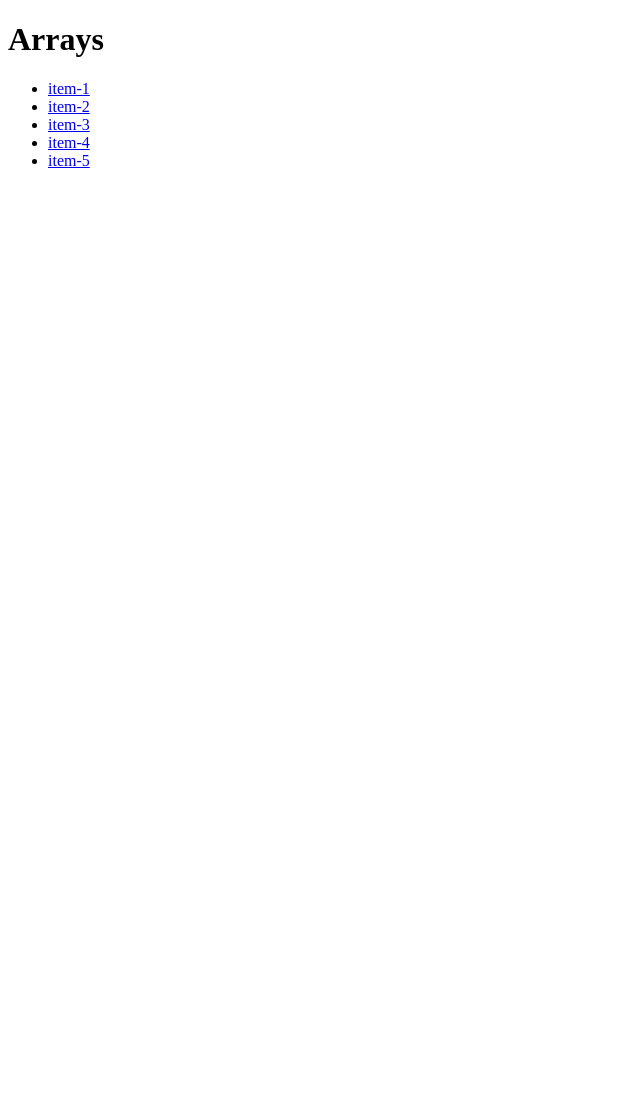
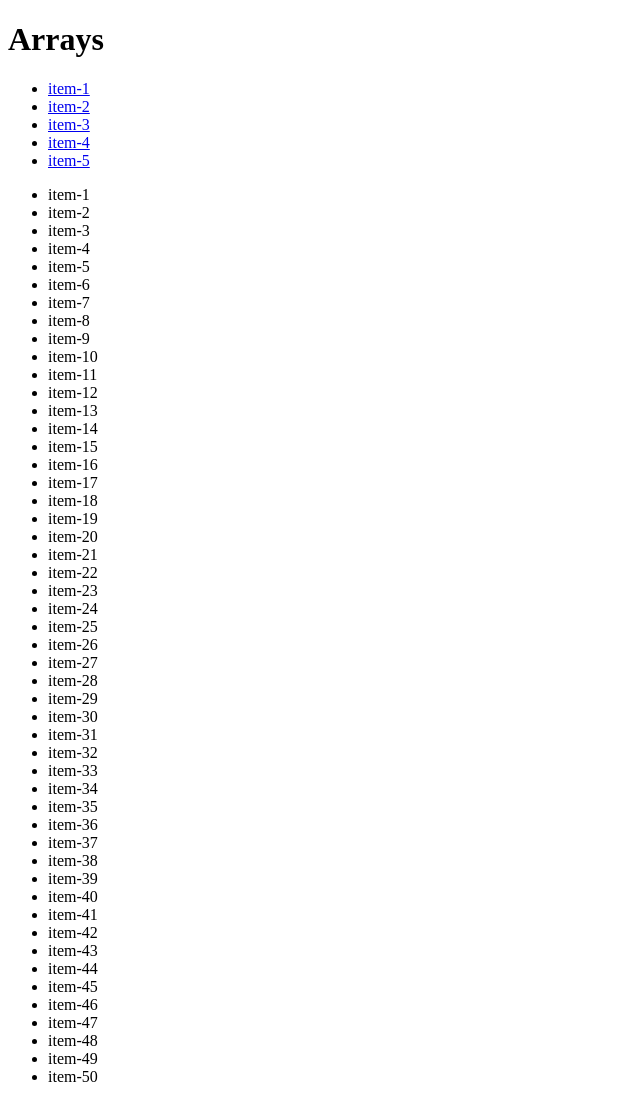
Before and after one commit to 1ESPG-2023/rm99919, a plain HTML site: page index.html in a window 1280 px wide. Shown: the whole page, without its empty margins (0-640 px from the left). Before the commit the page ends 800 px from the top, so only its background shows below. Drawn offline with Linux system fonts and the light colour scheme.

Commit message:
localizando um item especifico

```diff
--- a/index.html
+++ b/index.html
@@ -18,5 +18,60 @@
             <li><a href="#">item-5</a></li>
         </ul>
     </div>
+
+    <div>
+        <ul>
+            <li>item-1</li>
+            <li>item-2</li>
+            <li>item-3</li>
+            <li>item-4</li>
+            <li>item-5</li>
+            <li>item-6</li>
+            <li>item-7</li>
+            <li>item-8</li>
+            <li>item-9</li>
+            <li>item-10</li>
+            <li>item-11</li>
+            <li>item-12</li>
+            <li>item-13</li>
+            <li>item-14</li>
+            <li>item-15</li>
+            <li>item-16</li>
+            <li>item-17</li>
+            <li>item-18</li>
+            <li>item-19</li>
+            <li>item-20</li>
+            <li>item-21</li>
+            <li>item-22</li>
+            <li>item-23</li>
+            <li>item-24</li>
+            <li>item-25</li>
+            <li>item-26</li>
+            <li>item-27</li>
+            <li>item-28</li>
+            <li>item-29</li>
+            <li>item-30</li>
+            <li>item-31</li>
+            <li>item-32</li>
+            <li>item-33</li>
+            <li>item-34</li>
+            <li>item-35</li>
+            <li>item-36</li>
+            <li>item-37</li>
+            <li>item-38</li>
+            <li>item-39</li>
+            <li>item-40</li>
+            <li>item-41</li>
+            <li>item-42</li>
+            <li>item-43</li>
+            <li>item-44</li>
+            <li>item-45</li>
+            <li>item-46</li>
+            <li>item-47</li>
+            <li>item-48</li>
+            <li>item-49</li>
+            <li>item-50</li>
+        </ul>
+    </div>
 </body>
 </html>
--- a/js/zyb-5647.js
+++ b/js/zyb-5647.js
@@ -44,6 +44,7 @@ nr3.map((numero, key)=>{
 const liELementHTML = document.getElementsByTagName("li");
 const liELementArray = [...liELementHTML];
 liELementArray.map((item,key)=>{
-    console.log(`${key+1}-${item.textContent}`)
+    if (item.textContent == "item-39"){
+        console.log(`${key+1}-${item.textContent}`)
+    }
 })
-console.log(liELementArray);
```
